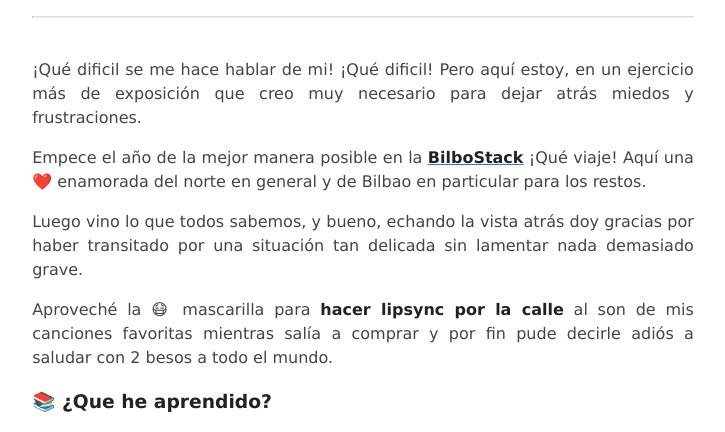
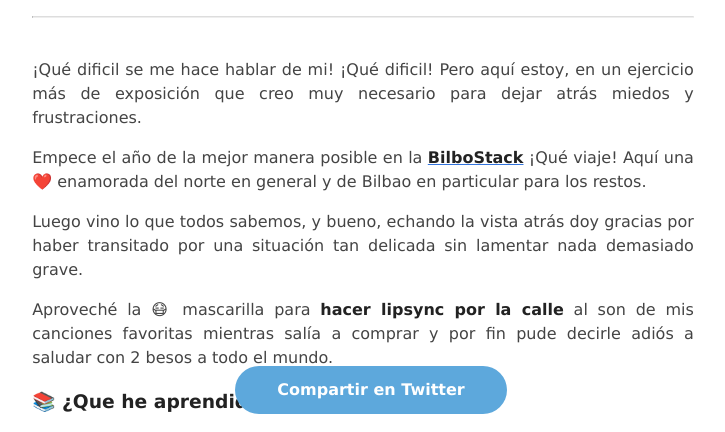
Before and after one commit to dianait/dianait-blog, an Astro site: page /blog/mi-2020 in a window 1280 px wide. Shown: the part 354-786 px from the top of the page, without its empty margins (277-1002 px from the left). Built offline with nearby package versions, Linux system fonts and the light colour scheme; Astro itself is replaced by a stand-in of ours.

Commit message:
Add share twitter button

```diff
--- a/src/components/BaseHead.astro
+++ b/src/components/BaseHead.astro
@@ -9,7 +9,7 @@ export interface Props {
 	image?: string;
 }
 
-const { title, description, image = '/placeholder-social.jpg' } = Astro.props;
+const { title, description, image = '/placeholder-hero.jpg' } = Astro.props;
 ---
 
 <!-- Global Metadata -->
@@ -28,11 +28,11 @@ const { title, description, image = '/placeholder-social.jpg' } = Astro.props;
 <meta property="og:url" content={Astro.url} />
 <meta property="og:title" content={title} />
 <meta property="og:description" content={description} />
-<!-- <meta property="og:image" content={new URL(image, Astro.url)} /> -->
+<meta property="og:image" content={new URL(image, Astro.url)} />
 
 <!-- Twitter -->
 <meta property="twitter:card" content="summary_large_image" />
-<!-- <meta property="twitter:url" content={Astro.url} /> -->
+<meta property="twitter:url" content={Astro.url} />
 <meta property="twitter:title" content={title} />
 <meta property="twitter:description" content={description} />
-<!-- <meta property="twitter:image" content={new URL(image, Astro.url)} /> -->
+<meta property="twitter:image" content={new URL(image, Astro.url)} />
--- a/src/components/Preview.astro
+++ b/src/components/Preview.astro
@@ -39,9 +39,10 @@ const {post} = Astro.props;
     }
 
     img {
-        width: 55px;
-        height: 55px;
+        width: 70px;
+        height: 70px;
         border-radius: 20%;
         margin-right: .5rem;
+       object-fit: cover;
     }
 </style>
--- /dev/null
+++ b/src/components/Share.astro
@@ -0,0 +1,41 @@
+---
+
+const { url, title } = Astro.props;
+
+function getUrlShareTwitter() {
+    const tweetInfo = {
+        text: `¡Nuevo en el blog! 🌟 ${title} 🌟  por 🎯 @dianait_`,
+        url: `https://dianait.dev${url}`,
+    };
+    const BASE_URL = "https://twitter.com/intent/tweet";
+    const content = `?text=${encodeURI(tweetInfo.text)}`;
+    const link = `&url=${tweetInfo.url}`;
+    return BASE_URL + content + link;
+}
+---
+
+<a href={getUrlShareTwitter()}>Compartir en Twitter</a>
+<style>
+    a {
+        display: block;
+        text-decoration: none;
+        background-color: #5da8dc;
+        width: 15rem;
+        height: 3rem;
+        border-radius: 50px;
+        color: #fff;
+        font-weight: bold;
+        text-align: center;
+        line-height: 3rem;
+        position: fixed;
+        bottom: 2rem;
+        left: 20%;
+    }
+
+    @media (min-width: 900px) {
+        a {
+            left: 40%;
+            width: 17rem;
+        }
+    }
+</style>
--- a/src/layouts/BlogPost.astro
+++ b/src/layouts/BlogPost.astro
@@ -1,6 +1,7 @@
 ---
 import BaseHead from "../components/BaseHead.astro";
 import Header from "../components/Header.astro";
+import Share from 	"../components/Share.astro";
 
 export interface Props {
 	content: {
@@ -9,11 +10,12 @@ export interface Props {
 		pubDate?: string;
 		updatedDate?: string;
 		heroImage?: string;
+		url?: String
 	};
 }
 
 const {
-	content: { title, description, pubDate, updatedDate },
+	content: { title, description, pubDate, updatedDate, url },
 } = Astro.props as Props;
 ---
 
@@ -29,6 +31,10 @@ const {
   				border-top: 1px solid #DDD;
 				margin: 1rem 0;
 			}
+
+			main {
+				margin-bottom: 5rem;
+			}
 		</style>
 	</head>
 
@@ -42,6 +48,7 @@ const {
 				<hr/>
 				<slot />
 			</article>
+			<Share url={url} title={title}/>
 		</main>
 	</body>
 </html>
```
